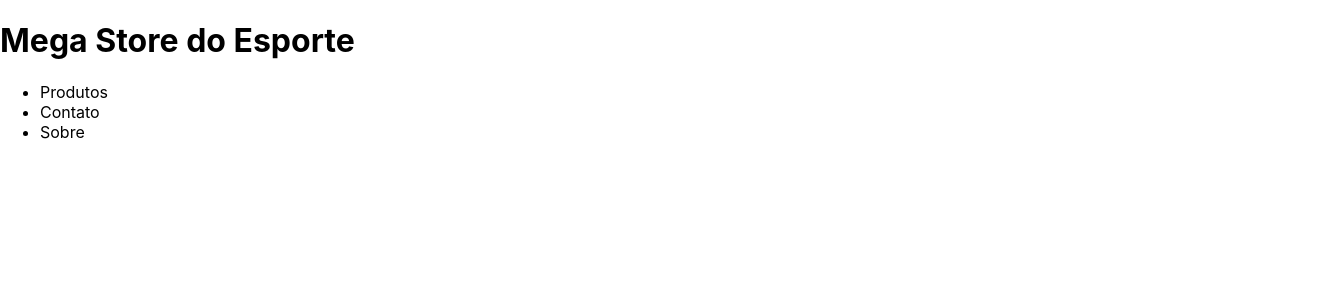
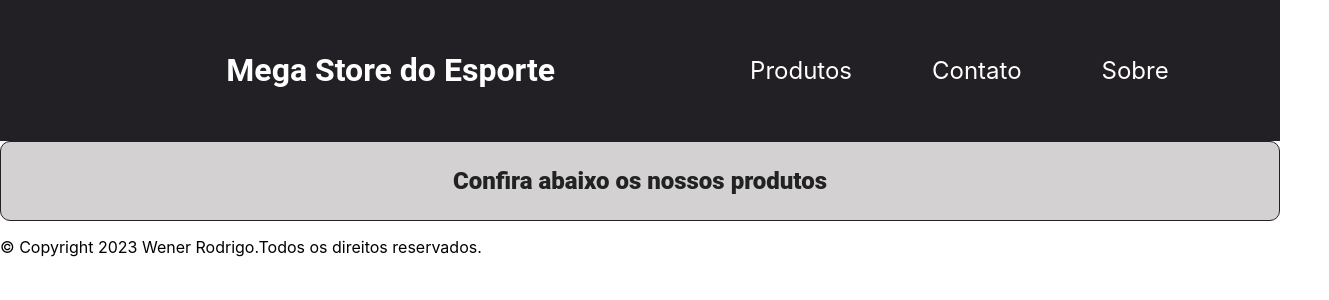
Before and after one commit to WenerRodrigo/store_sports, a React (Create React App) app: page / in a window 1280 px wide. Shown: the top 300 px of the page, 1329 px wide, since content can reach past the window. Built offline with nearby package versions, Linux system fonts and the light colour scheme; the HTML template or start-up script is replaced by a standard one.

Commit message:
criado o rodapé da aplicação , o menu e as rotas , e o estilo da página principal

```diff
--- a/package.json
+++ b/package.json
@@ -8,6 +8,7 @@
     "@testing-library/user-event": "^13.5.0",
     "react": "^18.2.0",
     "react-dom": "^18.2.0",
+    "react-router-dom": "^6.15.0",
     "react-scripts": "5.0.1",
     "web-vitals": "^2.1.4"
   },
--- a/src/App.js
+++ b/src/App.js
@@ -1,10 +1,12 @@
-import Home from "./pages/home/Home";
+import Footer from "./components/footer/Footer";
+import RouterApp from "./components/router/router";
 
 
 function App() {
   return (
     <div>
-      <Home />
+      <RouterApp />
+      <Footer />
     </div>
   );
 }
--- /dev/null
+++ b/src/components/footer/Footer.jsx
@@ -0,0 +1,12 @@
+const Footer = () => {
+    return (
+        <footer>
+            <p>
+                © Copyright 2023 Wener Rodrigo.Todos os direitos reservados.
+            </p>
+        </footer>
+    )
+}
+
+
+export default Footer;
--- /dev/null
+++ b/src/components/router/router.js
@@ -0,0 +1,16 @@
+import { BrowserRouter, Route, Routes } from "react-router-dom";
+import Home from "../../pages/home/Home";
+
+
+const RouterApp = () => {
+    return (
+        <BrowserRouter>
+            <Routes>
+                <Route path="/" element={<Home />}/>
+            </Routes>
+        </BrowserRouter>
+    )
+}
+
+
+export default RouterApp;
--- a/src/pages/home/Home.jsx
+++ b/src/pages/home/Home.jsx
@@ -1,15 +1,23 @@
+import styles from './Home.module.css';
+
 const Home = () => {
     return (
+        <>
+            <div className={styles.menu}>
+                <h1 className={styles.title}>Mega Store do Esporte</h1>
                 <div>
-            <h1>Mega Store do Esporte</h1>
-            <div>
-                <ul>
+                    <ul className={styles.navegacao}>
                         <li>Produtos</li>
                         <li>Contato</li>
                         <li>Sobre</li>
                     </ul>
                 </div>
             </div>
+            <div className={styles.descricao}>
+                <h2>Confira abaixo os nossos produtos</h2>
+            </div>
+        </>
+
     )
 }
 
--- a/src/pages/home/Home.module.css
+++ b/src/pages/home/Home.module.css
@@ -0,0 +1,48 @@
+.menu {
+    display: flex;
+    justify-content: center;
+    background-color: #222024;
+    color: #fff;
+    padding: 16px;
+    margin: 0;
+}
+
+.title {
+    font-size: 32px;
+    margin: 35px;
+    font-family: 'Roboto', sans-serif;
+    font-weight: bold;
+}
+
+.navegacao {
+    display: flex;
+    justify-content: space-around;
+    margin: 0;
+    padding: 40px 120px;
+    width: 100%;
+    font-size: 24px;
+}
+
+.navegacao li {
+    text-decoration: none;
+    color: #fff;
+    cursor: pointer;
+    list-style: none;
+}
+
+.descricao {
+    display: flex;
+    justify-content: center;
+    background-color: #d3d1d1;
+    color: #222;
+    padding: 5px;
+    cursor: pointer;
+    border: 1px solid;
+    border-radius: 10px;
+}
+
+.descricao h2 {
+    font-family: 'Roboto', sans-serif;
+    font-weight: 900;
+    font-size: 24px;
+}
```
Also changed, not shown: src/components/header/Header.jsx (added, +10 -0 lines), 1 other file (tests, documents, lock files or other folders). Lines whose indentation alone changed are shown as unchanged.
